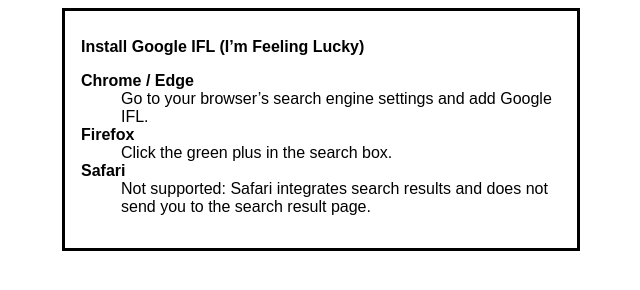
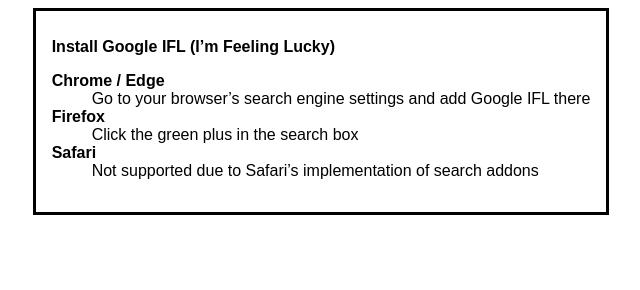
Before and after one commit to blaise-io/google-feeling-lucky-opensearch, a plain HTML site: page index.html in a window 1280 px wide. Shown: the whole page, without its empty margins (319-959 px from the left). Drawn offline with Linux system fonts and the light colour scheme.

Commit message:
Install instructions

```diff
--- a/index.html
+++ b/index.html
@@ -15,9 +15,6 @@
             font-size: inherit;
             font-weight: bold;
         }
-        dialog {
-            max-width: 30em;
-        }
     </style>
 </head>
 <body>
@@ -25,12 +22,11 @@
 <h1>Install Google IFL (I’m Feeling Lucky)</h1>
 <dl>
     <dt>Chrome / Edge
-    <dd>Go to your browser’s search engine settings and add Google IFL.
+    <dd>Go to your browser’s search engine settings and add Google IFL there
     <dt>Firefox
-    <dd>Click the green plus in the search box.
+    <dd>Click the green plus in the search box
     <dt>Safari
-    <dd>Not supported: Safari integrates search results and
-        does not send you to the search result page.
+    <dd>Not supported due to Safari’s implementation of search addons
 </dl>
 </dialog>
 </body>
```
